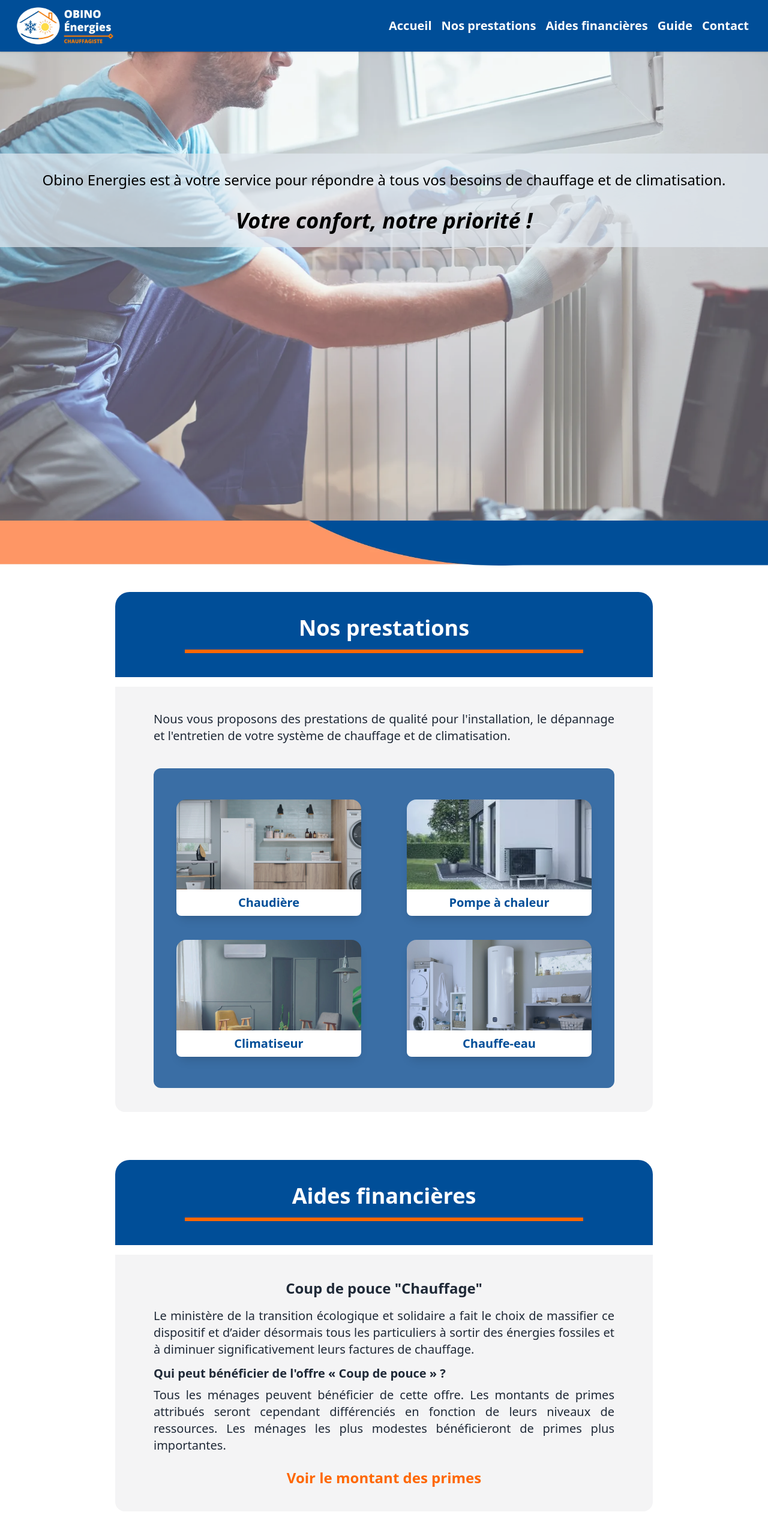
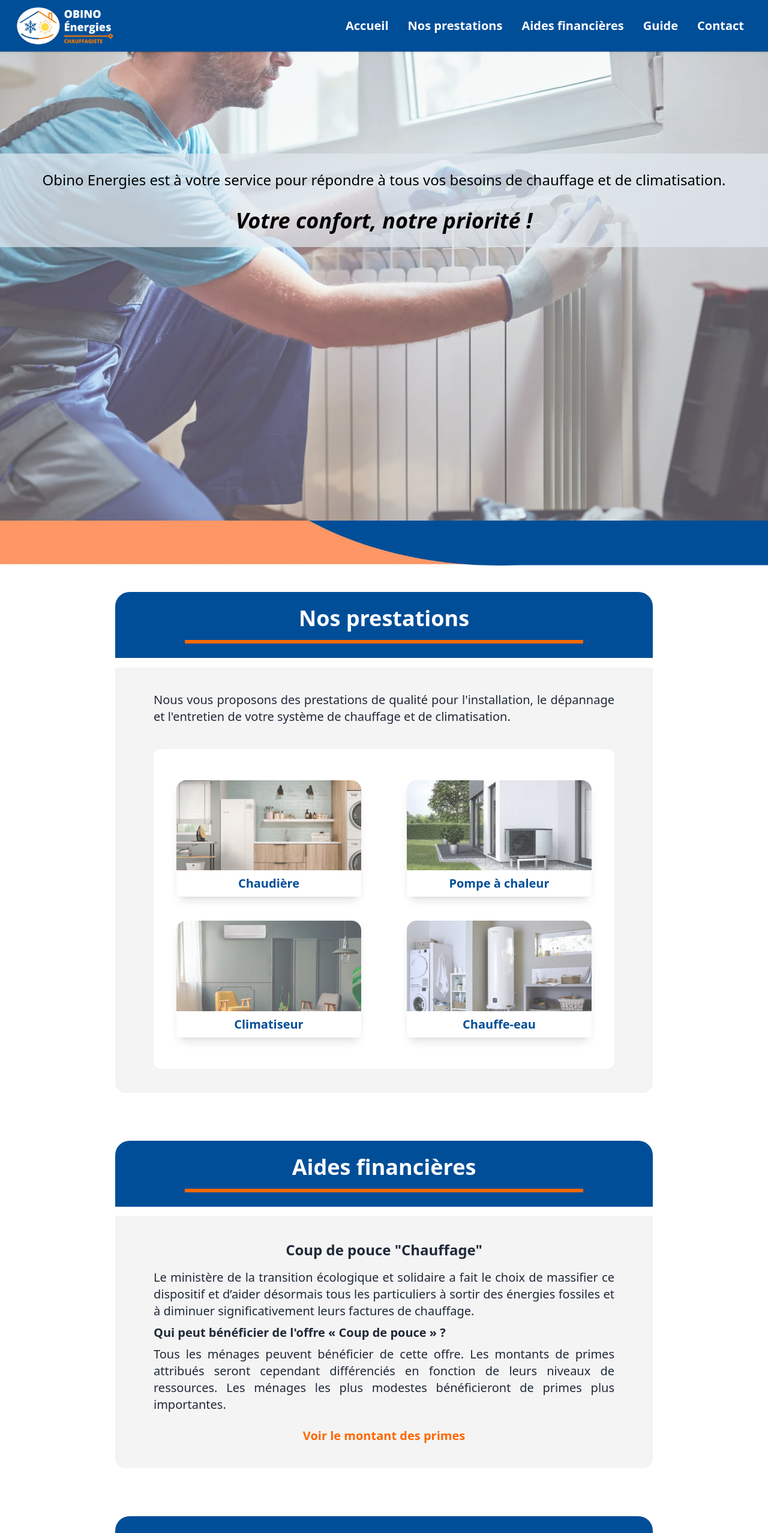
Before and after one commit to Jeremy-Nourri/Obinoenergies, a Next.js app: page / in a window 1280 px wide. Shown: the top 2556 px of the page at 60% size. Built offline with nearby package versions, Linux system fonts and the light colour scheme.

Commit message:
style: change tailwind classes to hover linksand position nav icon for medium screen

```diff
--- a/components/layout-section/LayoutSection.js
+++ b/components/layout-section/LayoutSection.js
@@ -25,7 +25,7 @@ export default function LayoutSection({ children, categoryName }) {
           viewport={{ once: true }}
         >
 
-          <h2 className="w-[96%] text-2xl text-center text-white font-bold bg-blue mb-2 py-4 mx-auto rounded-t-2xl md:text-4xl md:py-10 md:rounded-t-3xl lg:w-[70%]">
+          <h2 className="w-[96%] text-2xl text-center text-white font-bold bg-blue mb-2 py-4 mx-auto rounded-t-2xl md:text-4xl md:py-6 md:rounded-t-3xl lg:w-[70%]">
             <span className="block w-[74%] border-orange border-b-4 pb-2 mx-auto md:pb-4 md:border-b-[6px] ">
               {categoryName}
             </span>
--- a/components/layout/Footer.js
+++ b/components/layout/Footer.js
@@ -5,7 +5,7 @@ import logo from '../../public/images/logo-background-blue-medium.webp'
 export default function Footer() {
   return (
     <footer id="Footer" className="bg-blue p-4 w-full bottom-0">
-      <div className="w-2/4">
+      <div className="w-2/4 md:w-1/4">
         <Image
           src={logo}
           alt="Logo Obino Energies"
@@ -14,12 +14,12 @@ export default function Footer() {
           className="w-auto h-auto"
         />
       </div>
-      <div className="text-white font-bold mt-3 md:text-xl">
-        <p className="mt-3">229 rue de Solférino</p>
+      <div className="text-white font-bold md:text-lg">
+        <p className="mt-2">229 rue de Solférino</p>
         <p>59000 Lille</p>
       </div>
 
-      <p className="text-white text-center text-sm mt-6 md:text-lg">
+      <p className="text-white hover:text-orange text-center text-sm mt-2 md:text-lg">
         © 2023 - Tous droits réservés - <Link href="/mentions/page"> Mentions légales</Link>
       </p>
     </footer>
--- a/components/layout/Header.js
+++ b/components/layout/Header.js
@@ -20,7 +20,7 @@ export default function Header() {
   }
 
   return (
-    <header className="lg:z-50 lg:shadow-sm lg:shadow-zinc-500 w-full flex justify-between items-center py-4 px-2 md:py-6 lg:py-2 md:px-6 bg-blue">
+    <header className="w-full flex justify-between items-center bg-blue shadow-sm shadow-zinc-500 py-4 px-2 md:py-6 md:px-6 lg:py-2">
 
       <div className='w-2/5 lg:w-[14%]'>
         <Image
@@ -36,7 +36,7 @@ export default function Header() {
         <ul className="hidden lg:flex justify-evenly" role="menubar" aria-label="Obino énergies">
           {categories.map((category, index) => (
             <li key={index} className="mx-2 cursor-pointer">
-              <Link to={`${category}`} role="menuitem" className="text-white text-xl font-semibold" smooth duration={1000}>
+              <Link to={`${category}`} role="menuitem" className="mx-2 text-white text-xl font-semibold hover:text-orange" smooth duration={1000}>
                 {category}
               </Link>
             </li>
@@ -44,9 +44,9 @@ export default function Header() {
         </ul>
       </nav>
 
-      <div className="lg:hidden btn btn-circle md:btn-lg z-50 absolute top-5 right-16 md:top-12 md:right-28">
+      <div className="lg:hidden btn btn-circle z-50 absolute top-5 right-16 md:btn-lg md:top-8 md:right-28">
         <a
-          className="w-48 text-lg md:text-xl md:p-4 text-white font-semibold text-center rounded-2xl p-3"
+          className="text-lg md:text-xl "
           href="tel:0700000000"
           title="Appeler Obino Energies"
           role="button"
@@ -60,7 +60,7 @@ export default function Header() {
 
 
         <label
-          className="btn btn-circle md:btn-lg swap swap-rotate z-50 fixed top-5 right-2 md:top-12 md:right-5"
+          className="btn btn-circle md:btn-lg swap swap-rotate z-50 fixed top-5 right-2 md:top-8 md:right-5"
           htmlFor="menu-toggle"
         >
           {/* this hidden checkbox controls the state */}
@@ -92,7 +92,7 @@ export default function Header() {
               key={index}
               role="none"
             >
-              <Link className="block text-white text-xl font-semibold my-2 pl-4 py-7 border-b-4"
+              <Link className="block text-white text-xl font-semibold my-2 pl-4 py-7 border-b-4 md:py-10"
                 to={`${category}`} smooth duration={1000} role="menuitem" onClick={() => changeChecked()}>
                 {category}
               </Link>
--- a/components/sections/Contact.js
+++ b/components/sections/Contact.js
@@ -205,7 +205,7 @@ export default function Contact() {
         </p>
 
         <div className="flex items-center justify-center w-full">
-          <button type="submit" className="w-44 text-lg md:text-xl text-white font-semibold text-center bg-orange rounded-2xl p-3 md:p-4">
+          <button type="submit" className="w-44 text-lg md:text-xl text-white font-semibold text-center bg-orange hover:bg-blue rounded-2xl p-3 md:p-4">
              Envoyer
           </button>
         </div>
--- a/components/sections/FinancialHelp.js
+++ b/components/sections/FinancialHelp.js
@@ -9,14 +9,14 @@ export default function FinancialHelp() {
       <p className="text-justify md:text-xl">
         Le ministère de la transition écologique et solidaire a fait le choix de massifier ce dispositif et d’aider désormais tous les particuliers à sortir des énergies fossiles et à diminuer significativement leurs factures de chauffage.
       </p>
-      <p className="mt-3 mb-2 font-bold md:text-xl">
+      <p className="my-2 font-bold md:text-xl">
         Qui peut bénéficier de l'offre « Coup de pouce » ?
       </p>
       <p className="text-justify md:text-xl">
         Tous les ménages peuvent bénéficier de cette offre. Les montants de primes attribués seront cependant différenciés en fonction de leurs niveaux de ressources. Les ménages les plus modestes bénéficieront de primes plus importantes.
       </p>
 
-      <p className="text-orange font-bold cursor-pointer mt-6 text-center md:text-2xl">
+      <p className="font-bold cursor-pointer mt-6 text-center text-orange hover:text-blue md:text-xl">
         <Link href="https://www.ecologie.gouv.fr/coup-pouce-chauffage" target="_blank">
           Voir le montant des primes
         </Link>
--- a/components/sections/Guide.js
+++ b/components/sections/Guide.js
@@ -16,12 +16,12 @@ export default function Guide() {
           className="w-full h-auto"
         />
       </div>
-      <p className="text-justify mb-2 md:text-xl lg:p-8">
+      <p className="text-justify md:text-xl">
         Ce guide réalisé par l'Agence de la transition écologique est consacré à l'amélioration et la rénovation du chauffage individuel et de la production d'eau chaude sanitaire. Il propose un panorama complet des équipements de chauffage et d'eau chaude sanitaire et des énergies disponibles pour les maisons individuelles. <a href="https://www.ademe.fr/" target="_blank">
             Source ADEME
         </a>
       </p>
-      <p className="text-orange font-bold text-center cursor-pointer mt-6 md:text-2xl">
+      <p className="font-bold text-center cursor-pointer mt-6 text-orange hover:text-blue md:text-xl">
         <a href="https://librairie.ademe.fr/cadic/6566/guide-changer-son-chauffage-0423.pdf" target="_blank">Télécharger le guide</a>
       </p>
 
--- a/components/sections/Services.js
+++ b/components/sections/Services.js
@@ -12,7 +12,7 @@ export default function Services() {
       <h2 className="text-justify mb-6 md:mb-10 md:text-xl">
 				Nous vous proposons des prestations de qualité pour l'installation, le dépannage et l'entretien de votre système de chauffage et de climatisation.
       </h2>
-      <div className="w-3/4 mx-auto lg:flex lg:flex-wrap lg:justify-around lg:w-full lg:bg-blue-light lg:py-8 lg:rounded-xl">
+      <div className="w-3/4 mx-auto lg:flex lg:flex-wrap lg:justify-around lg:w-full lg:bg-white lg:py-8 lg:rounded-xl">
         {services.map((service, index) => (
           <div
             key={index}
```
